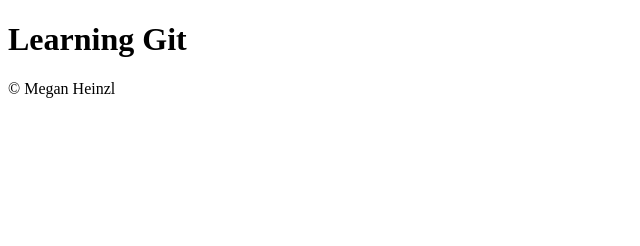
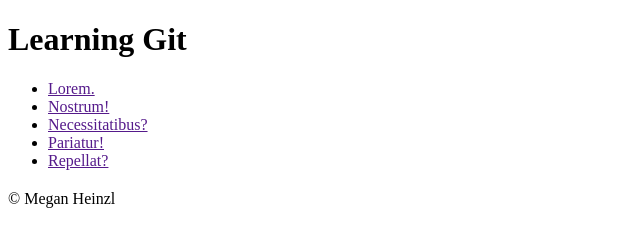
Before and after one commit to MeganHeinzl/git-project, a plain HTML site: page index.html in a window 1280 px wide. Shown: the whole page, without its empty margins (0-640 px from the left). Drawn offline with Linux system fonts and the light colour scheme; files whose address does not match are found by name.

Commit message:
added nav

```diff
--- a/index.html
+++ b/index.html
@@ -10,6 +10,15 @@
 <body>
     <header>
         <h1>Learning Git</h1>
+        <nav>
+            <ul>
+                <li><a href="">Lorem.</a></li>
+                <li><a href="">Nostrum!</a></li>
+                <li><a href="">Necessitatibus?</a></li>
+                <li><a href="">Pariatur!</a></li>
+                <li><a href="">Repellat?</a></li>
+            </ul>
+        </nav>
     </header>
 
     <main>
```
